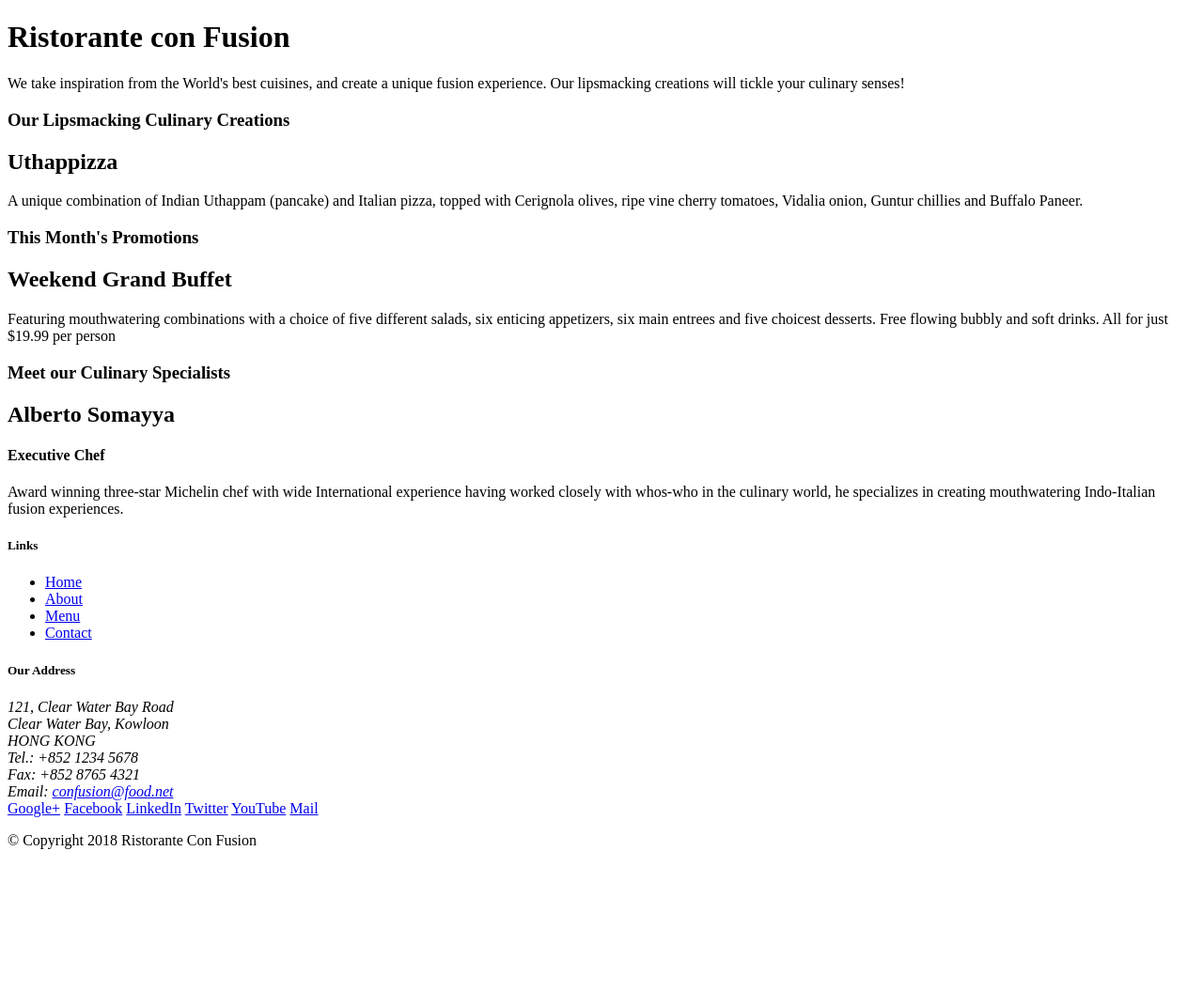
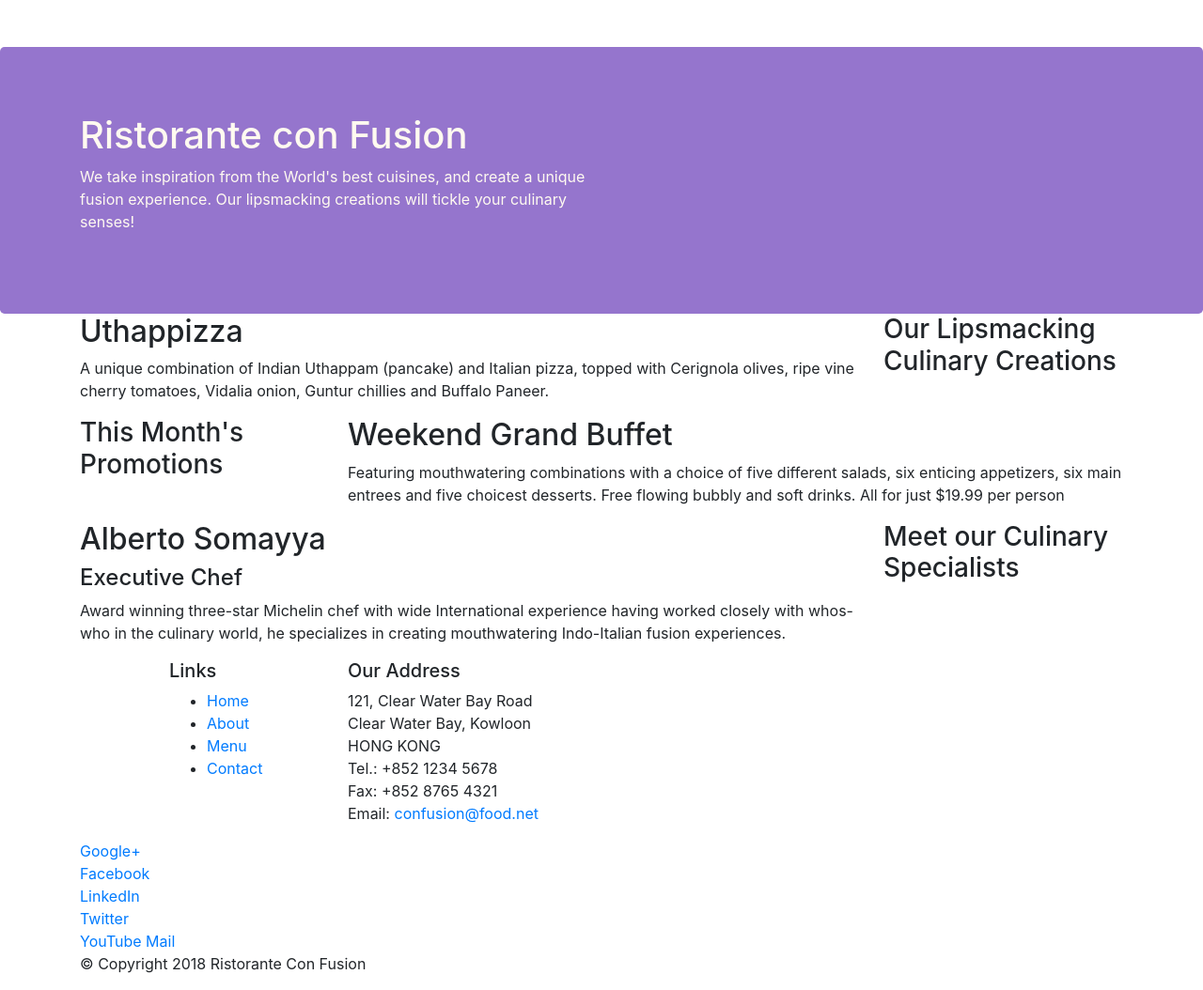
Before and after one commit to grearte/conFusion, a website: page index.html in a window 1280 px wide. Shown: the whole page at 94% size. Before the commit the page ends 920 px from the top, so only its background shows below. Drawn offline with nearby package versions, Linux system fonts and the light colour scheme.

Commit message:
Bootstrap grid part 1

```diff
--- a/index.html
+++ b/index.html
@@ -2,6 +2,13 @@
 <html lang="en">
 
 <head>
+    <!-- Required meta tags always come first -->
+    <meta charset="utf-8">
+    <meta name="viewport" content="width=device-width, initial-scale=1, shrink-to-fit=no">
+    <meta http-equiv="x-ua-compatible" content="ie=edge">
+    <!-- Bootstrap CSS -->
+    <link rel="stylesheet" href="node_modules/bootstrap/dist/css/bootstrap.min.css">
+    <link rel="stylesheet" href="css/styles.css">
     <title>Ristorante Con Fusion</title>
 </head>
 
@@ -10,11 +17,12 @@
     <header class="jumbotron">
         <div class="container">
             <div class="row">
-                <div>
+                <div class="col-12 col-sm-6">
                     <h1>Ristorante con Fusion</h1>
                     <p>We take inspiration from the World's best cuisines, and create a unique fusion experience. Our lipsmacking creations will tickle your culinary senses!</p>
                 </div>
-                <div>
+                <div class="col-12 col-sm">
+                    <!--no content here; only to create offset ... no entiendo-->
                 </div>
             </div>
         </div>
@@ -22,10 +30,10 @@
 
     <div class="container">
         <div class="row">
-            <div>
+            <div class="col-12 col-sm-4 order-sm-last col-md-3">
                 <h3>Our Lipsmacking Culinary Creations</h3>
             </div>
-            <div>
+            <div class="col col-sm order-sm-first col-md">
                 <h2>Uthappizza</h2>
                 <p>A unique combination of Indian Uthappam (pancake) and Italian pizza, topped with Cerignola olives, ripe vine cherry tomatoes, Vidalia onion, Guntur chillies and Buffalo Paneer.</p>
             </div>
@@ -33,20 +41,20 @@
 
 
         <div class="row">
-            <div>
+            <div class="col-12 col-sm-4 col-md-3">
                 <h3>This Month's Promotions</h3>
             </div>
-            <div>
+            <div class="col col-sm col-md">
                 <h2>Weekend Grand Buffet</h2>
                 <p>Featuring mouthwatering combinations with a choice of five different salads, six enticing appetizers, six main entrees and five choicest desserts. Free flowing bubbly and soft drinks. All for just $19.99 per person </p>
             </div>
         </div>
 
         <div class="row">
-            <div>
+            <div class="col-12 col-sm-4 order-sm-last col-md-3">
                 <h3>Meet our Culinary Specialists</h3>
             </div>
-            <div>
+            <div class="col col-sm order-sm-first col-md">
                 <h2>Alberto Somayya</h2>
                 <h4>Executive Chef</h4>
                 <p>Award winning three-star Michelin chef with wide International experience having worked closely with whos-who in the culinary world, he specializes in creating mouthwatering Indo-Italian fusion experiences. </p>
@@ -57,7 +65,7 @@
     <footer>
         <div class="container">
             <div class="row">
-                <div>
+                <div class="col-4 offset-1 col-sm-2">
                     <h5>Links</h5>
                     <ul>
                         <li><a href="#">Home</a></li>
@@ -66,7 +74,7 @@
                         <li><a href="#">Contact</a></li>
                     </ul>
                 </div>
-                <div>
+                <div class="col-7 col-sm-5">
                     <h5>Our Address</h5>
                     <address>
 		              121, Clear Water Bay Road<br>
@@ -78,7 +86,7 @@
 		           </address>
                 </div>
                 <div>
-                    <div>
+                    <div class="col-12 col-sm-4">
                         <a href="http://google.com/+">Google+</a>
                         <a href="http://www.facebook.com/profile.php?id=">Facebook</a>
                         <a href="http://www.linkedin.com/in/">LinkedIn</a>
@@ -89,13 +97,16 @@
                 </div>
            </div>
            <div class="row">
-                <div>
+                <div class="col-auto">
                     <p>© Copyright 2018 Ristorante Con Fusion</p>
                 </div>
            </div>
         </div>
     </footer>
-
+ <!-- jQuery first, then Popper.js, then Bootstrap JS. -->
+ <script src="node_modules/jquery/dist/jquery.slim.min.js"></script>
+ <script src="node_modules/popper.js/dist/umd/popper.min.js"></script>
+ <script src="node_modules/bootstrap/dist/js/bootstrap.min.js"></script>
 </body>
 
 </html>
```
